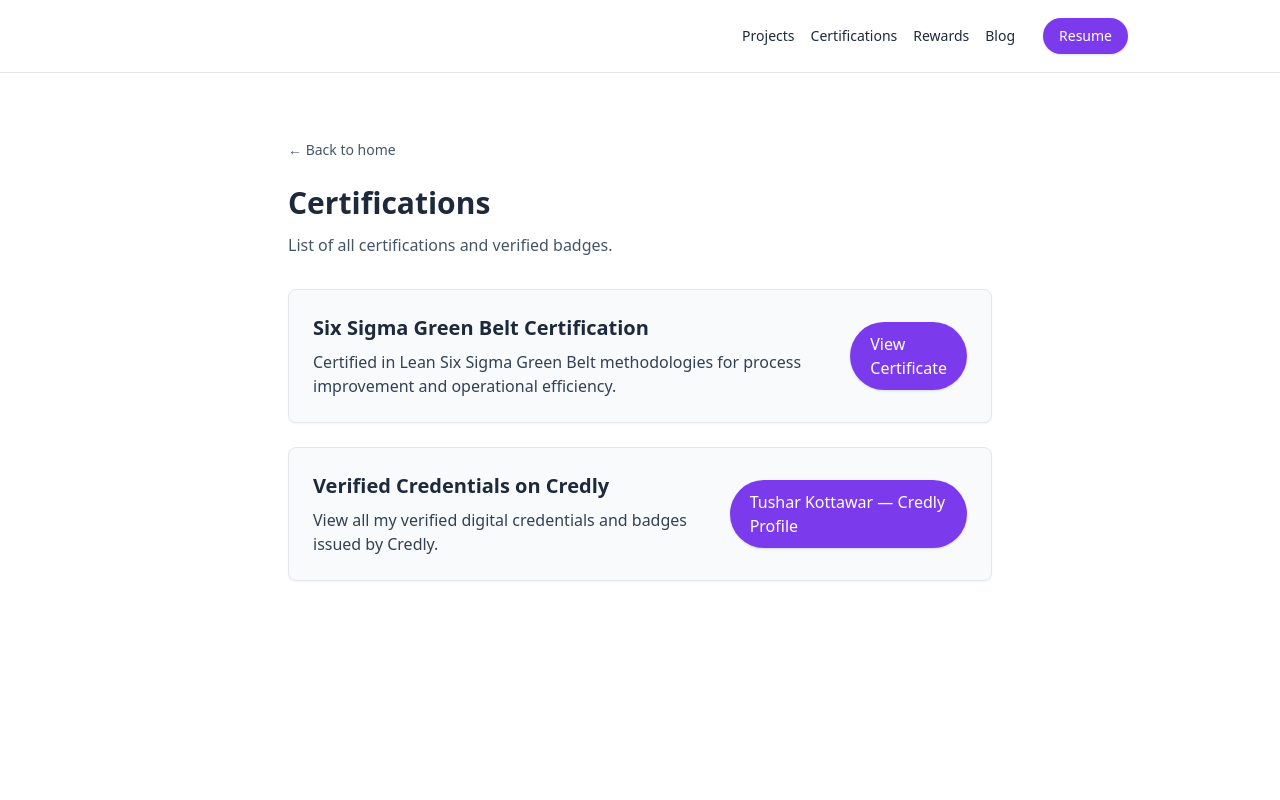
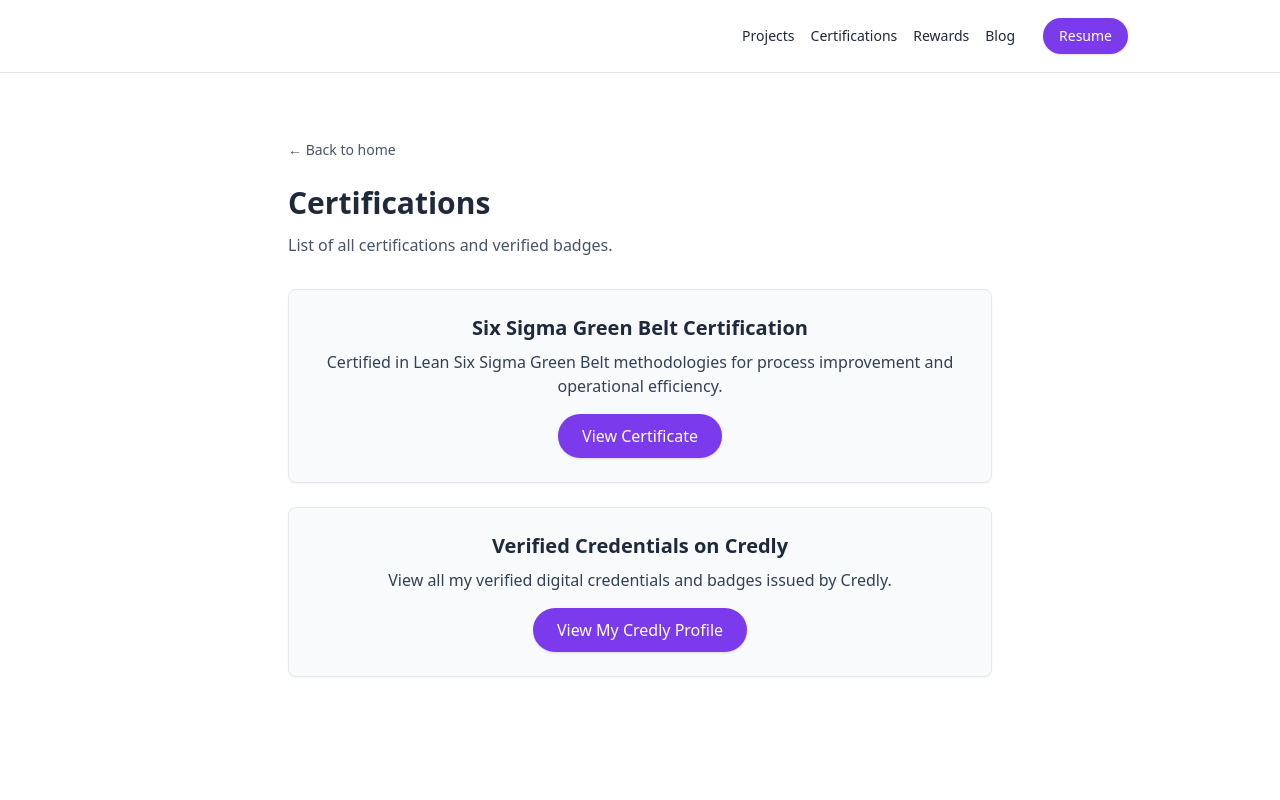
Before and after one commit to kottawartushar/tushar-web-site, a Next.js app: page /certifications in a window 1280 px wide. Shown: the top 800 px of the page. Built offline with nearby package versions, Linux system fonts and the light colour scheme.

Commit message:
Modified files

```diff
--- a/app/certifications/page.jsx
+++ b/app/certifications/page.jsx
@@ -20,7 +20,7 @@ export default async function CertificationsPage() {
 
   // Credly profile details
   const credlyUrl = "https://www.credly.com/users/tushar-kottawar";
-  const credlyLinkText = "Tushar Kottawar — Credly Profile";
+  const credlyTitle = "Verified Credentials on Credly";
   const credlyShort =
     "View all my verified digital credentials and badges issued by Credly.";
 
@@ -40,7 +40,7 @@ export default async function CertificationsPage() {
 
         {/* Six Sigma Certification Card */}
         <div className="border rounded-lg p-6 mb-6 shadow-sm bg-slate-50 hover:shadow-md transition-shadow">
-          <div className="flex flex-col md:flex-row md:items-center md:justify-between gap-4">
+          <div className="flex flex-col items-center text-center gap-4">
             <div>
               <h2 className="text-xl font-semibold mb-2">{localPdfTitle}</h2>
               <p className="text-slate-700">{localPdfShort}</p>
@@ -49,7 +49,7 @@ export default async function CertificationsPage() {
               href={localPdfPath}
               target="_blank"
               rel="noopener noreferrer"
-              className="inline-flex items-center justify-center px-5 py-2.5 rounded-full bg-accent text-white font-medium shadow hover:opacity-95"
+              className="inline-flex items-center justify-center px-6 py-2.5 rounded-full bg-accent text-white font-medium shadow hover:opacity-95"
               aria-label={`View ${localPdfTitle}`}
             >
               View Certificate
@@ -59,21 +59,19 @@ export default async function CertificationsPage() {
 
         {/* Credly Profile Card */}
         <div className="border rounded-lg p-6 mb-6 shadow-sm bg-slate-50 hover:shadow-md transition-shadow">
-          <div className="flex flex-col md:flex-row md:items-center md:justify-between gap-4">
+          <div className="flex flex-col items-center text-center gap-4">
             <div>
-              <h2 className="text-xl font-semibold mb-2">
-                Verified Credentials on Credly
-              </h2>
+              <h2 className="text-xl font-semibold mb-2">{credlyTitle}</h2>
               <p className="text-slate-700">{credlyShort}</p>
             </div>
             <a
               href={credlyUrl}
               target="_blank"
               rel="noopener noreferrer"
-              className="inline-flex items-center justify-center px-5 py-2.5 rounded-full bg-accent text-white font-medium shadow hover:opacity-95"
+              className="inline-flex items-center justify-center px-6 py-2.5 rounded-full bg-accent text-white font-medium shadow hover:opacity-95"
               aria-label="View Credly Profile"
             >
-              {credlyLinkText}
+              View My Credly Profile
             </a>
           </div>
         </div>
```
